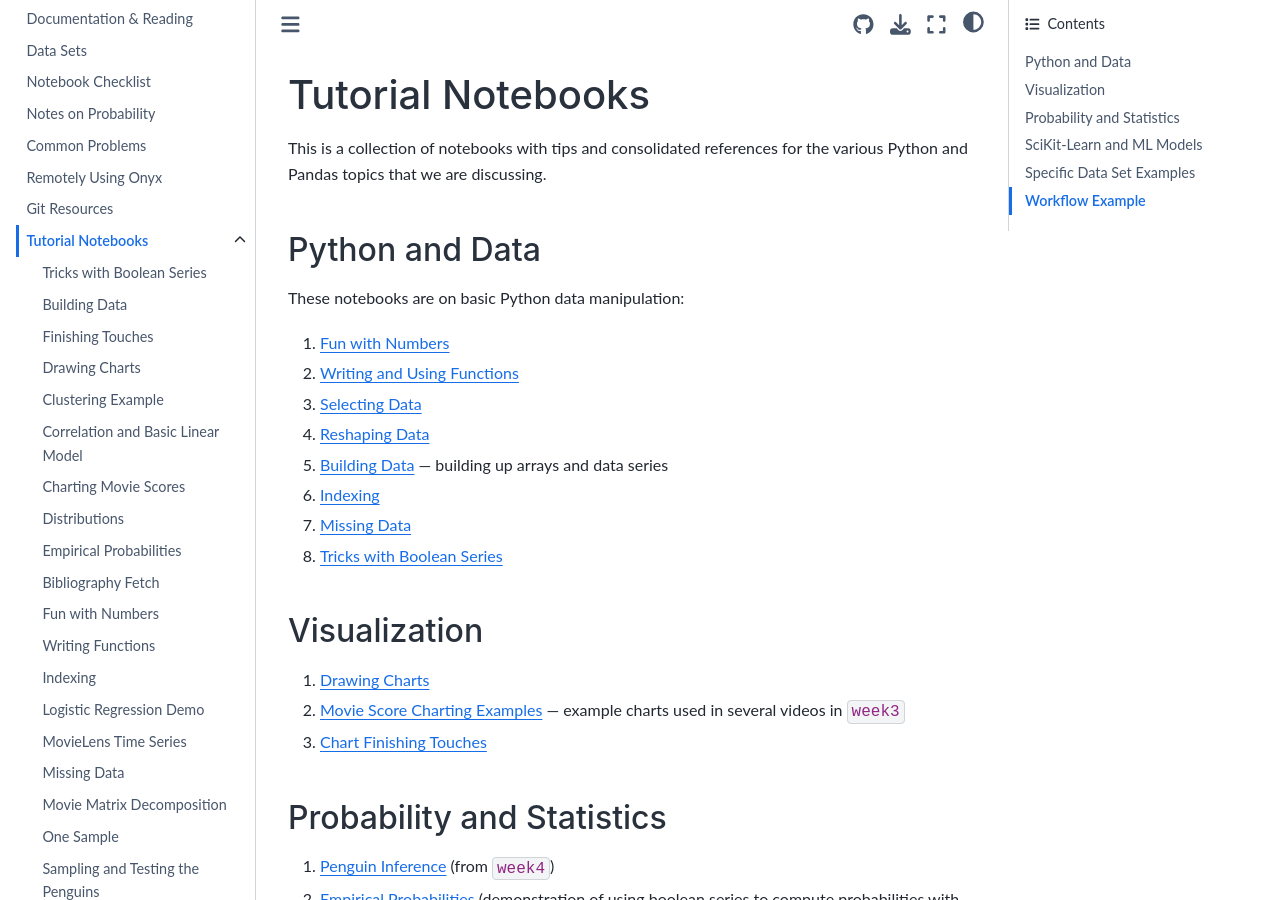
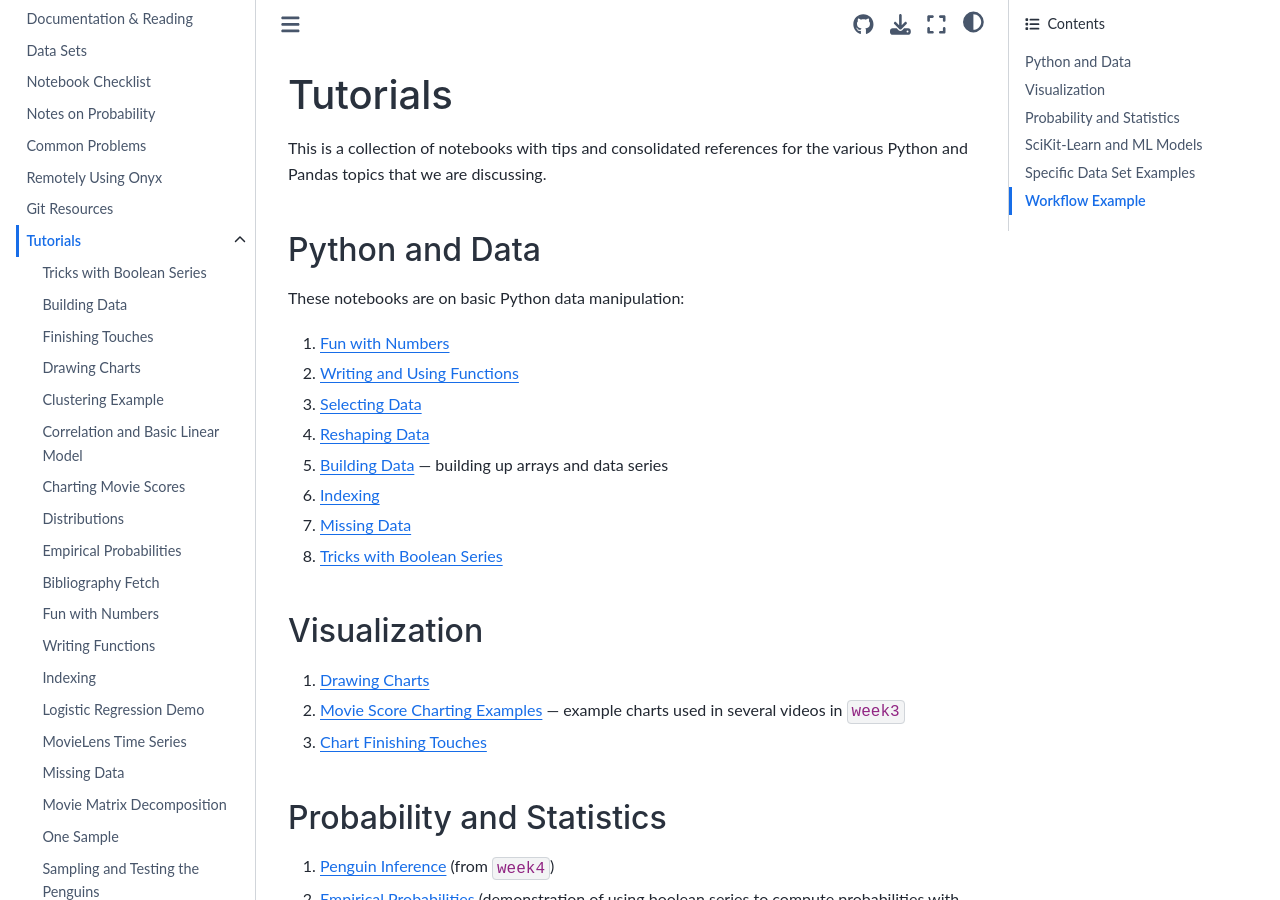
Before and after one commit to mdekstrand/cs533-web, a Jupyter Book: the page built from resources/tutorials/index.md, in a window 1280 px wide and 900 px high. Built offline with Jupyter Book 1.0.4 settings and Sphinx 7.4.7 and the Sphinx Book theme 1.1.4, drawn with Linux system fonts in a browser that asks for light colours; pages that are not in the unit, such as notebooks, are missing from menus; cross-references to code outside the pages are shown as plain code; a style sheet for code colours, icons or effects is not loaded.

Commit message:
tutorial heading

```diff
--- a/resources/tutorials/index.md
+++ b/resources/tutorials/index.md
@@ -1,5 +1,5 @@
 (tutorials)=
-# Tutorial Notebooks
+# Tutorials
 
 This is a collection of notebooks with tips and consolidated references for the various Python and Pandas topics that we are discussing.
 
```
